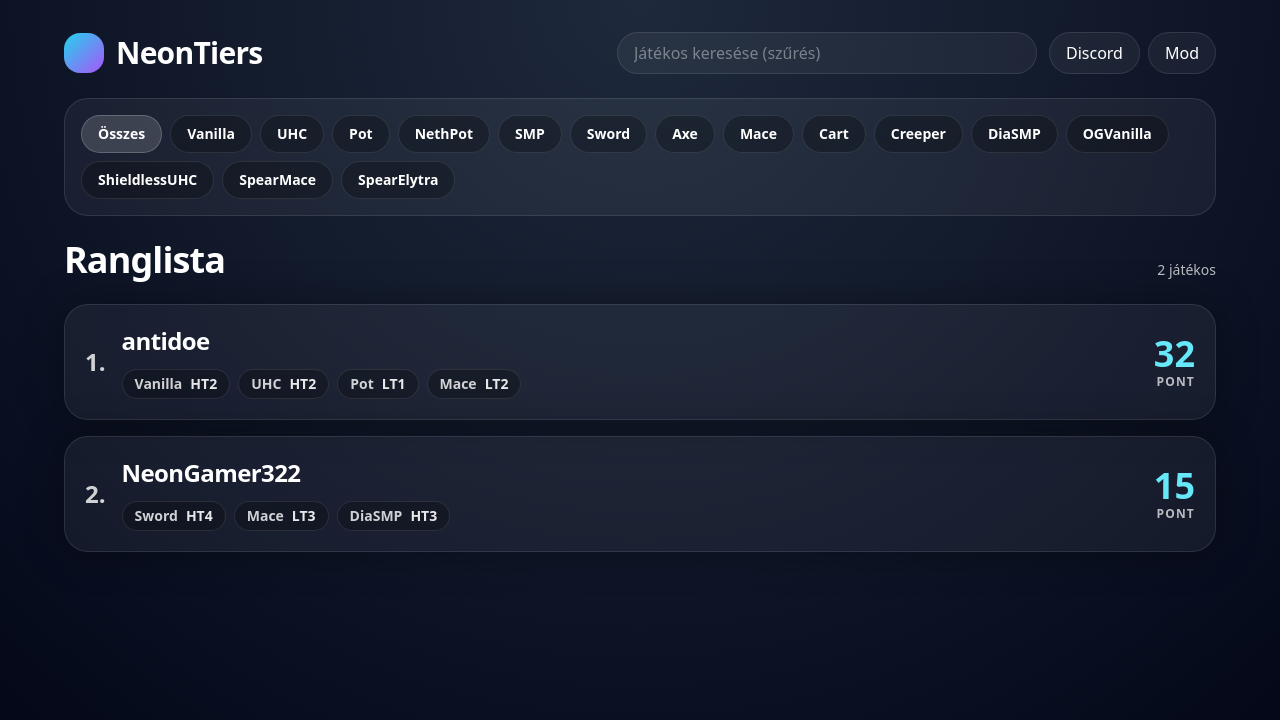
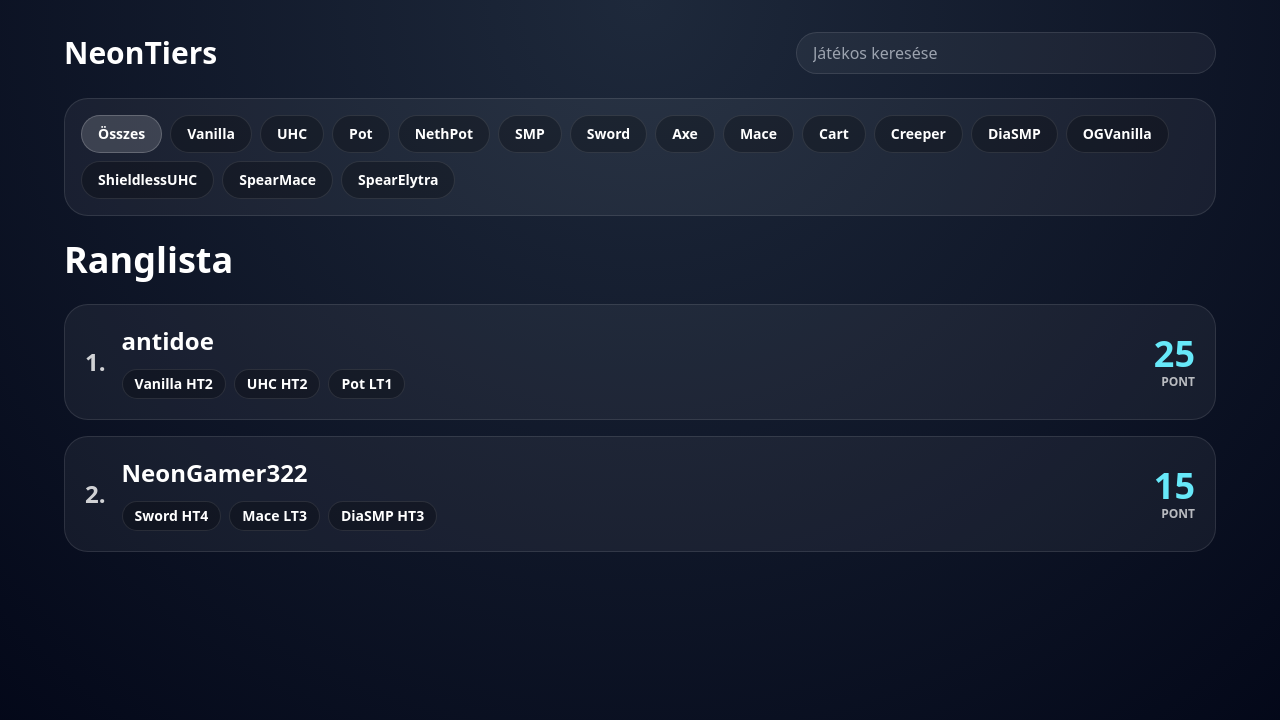
Before and after one commit to NeonGamer3220/neontiers-simple, a Next.js app: page / in a window 1280 px wide. Shown: the top 720 px of the page. Built offline with nearby package versions, Linux system fonts and the light colour scheme.

Commit message:
Create page.jsx

```diff
--- /dev/null
+++ b/app/page.jsx
@@ -0,0 +1,173 @@
+"use client";
+
+import { useMemo, useState } from "react";
+
+const MODES = [
+  "Összes",
+  "Vanilla",
+  "UHC",
+  "Pot",
+  "NethPot",
+  "SMP",
+  "Sword",
+  "Axe",
+  "Mace",
+  "Cart",
+  "Creeper",
+  "DiaSMP",
+  "OGVanilla",
+  "ShieldlessUHC",
+  "SpearMace",
+  "SpearElytra",
+];
+
+const RANK_POINTS = {
+  Unranked: 0,
+  LT5: 1,
+  HT5: 2,
+  LT4: 3,
+  HT4: 4,
+  LT3: 5,
+  HT3: 6,
+  LT2: 7,
+  HT2: 8,
+  LT1: 9,
+  HT1: 10,
+};
+
+function calcTotalPoints(ranks) {
+  return ranks.reduce((sum, r) => sum + (RANK_POINTS[r.rank] ?? 0), 0);
+}
+
+function PlayerCard({ index, player, selectedMode }) {
+  const shown =
+    selectedMode === "Összes"
+      ? player.ranks
+      : player.ranks.filter((r) => r.mode === selectedMode);
+
+  return (
+    <div className="rounded-3xl border border-white/10 bg-white/5 p-5">
+      <div className="flex items-center justify-between gap-4">
+        <div className="flex items-center gap-4">
+          <div className="text-2xl font-extrabold opacity-80">{index + 1}.</div>
+          <div>
+            <div className="text-2xl font-extrabold">{player.name}</div>
+            <div className="mt-3 flex flex-wrap gap-2">
+              {shown.length === 0 ? (
+                <span className="rounded-full bg-white/5 px-3 py-1 text-sm opacity-70">
+                  Nincs rang ebben a módban
+                </span>
+              ) : (
+                shown.map((r, i) => (
+                  <span
+                    key={i}
+                    className="rounded-full border border-white/10 bg-black/25 px-3 py-1 text-sm font-semibold"
+                  >
+                    {r.mode} {r.rank}
+                  </span>
+                ))
+              )}
+            </div>
+          </div>
+        </div>
+
+        <div className="text-right">
+          <div className="text-4xl font-extrabold text-cyan-300">
+            {player.points}
+          </div>
+          <div className="text-xs font-bold opacity-70">PONT</div>
+        </div>
+      </div>
+    </div>
+  );
+}
+
+export default function Page() {
+  const [players] = useState([
+    {
+      name: "NeonGamer322",
+      ranks: [
+        { mode: "Sword", rank: "HT4" },
+        { mode: "Mace", rank: "LT3" },
+        { mode: "DiaSMP", rank: "HT3" },
+      ],
+    },
+    {
+      name: "antidoe",
+      ranks: [
+        { mode: "Vanilla", rank: "HT2" },
+        { mode: "UHC", rank: "HT2" },
+        { mode: "Pot", rank: "LT1" },
+      ],
+    },
+  ]);
+
+  const [selectedMode, setSelectedMode] = useState("Összes");
+  const [query, setQuery] = useState("");
+
+  const computed = useMemo(() => {
+    const q = query.toLowerCase().trim();
+
+    const withPoints = players.map((p) => ({
+      ...p,
+      points: calcTotalPoints(p.ranks),
+    }));
+
+    return withPoints
+      .filter((p) => (q ? p.name.toLowerCase().includes(q) : true))
+      .filter((p) =>
+        selectedMode === "Összes"
+          ? true
+          : p.ranks.some((r) => r.mode === selectedMode)
+      )
+      .sort((a, b) => b.points - a.points);
+  }, [players, query, selectedMode]);
+
+  return (
+    <main className="min-h-screen px-6 py-8">
+      <div className="mx-auto max-w-6xl space-y-6">
+        <header className="flex flex-col gap-4 md:flex-row md:items-center md:justify-between">
+          <h1 className="text-3xl font-extrabold">NeonTiers</h1>
+
+          <input
+            value={query}
+            onChange={(e) => setQuery(e.target.value)}
+            placeholder="Játékos keresése"
+            className="w-full md:w-[420px] rounded-full border border-white/10 bg-white/5 px-4 py-2"
+          />
+        </header>
+
+        <div className="rounded-3xl border border-white/10 bg-white/5 p-4">
+          <div className="flex flex-wrap gap-2">
+            {MODES.map((m) => (
+              <button
+                key={m}
+                onClick={() => setSelectedMode(m)}
+                className={`rounded-full px-4 py-2 text-sm font-semibold border ${
+                  selectedMode === m
+                    ? "border-white/20 bg-white/15"
+                    : "border-white/10 bg-black/25"
+                }`}
+              >
+                {m}
+              </button>
+            ))}
+          </div>
+        </div>
+
+        <h2 className="text-4xl font-extrabold">Ranglista</h2>
+
+        <div className="space-y-4">
+          {computed.map((p, i) => (
+            <PlayerCard
+              key={p.name}
+              index={i}
+              player={p}
+              selectedMode={selectedMode}
+            />
+          ))}
+        </div>
+      </div>
+    </main>
+  );
+}
```
